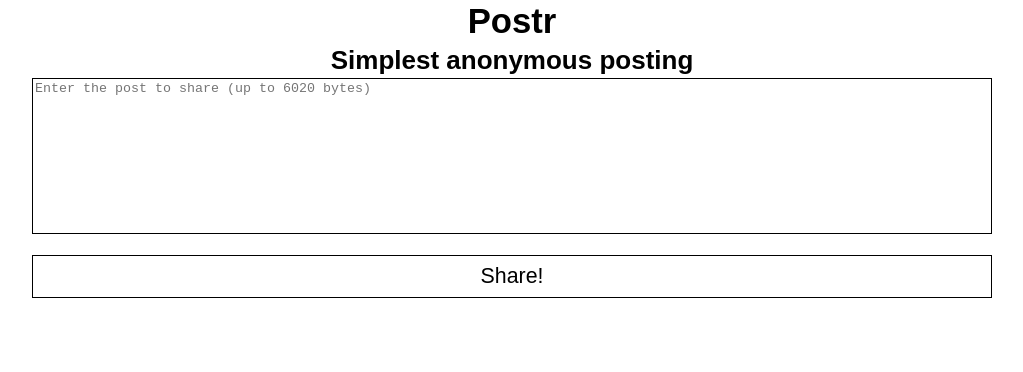
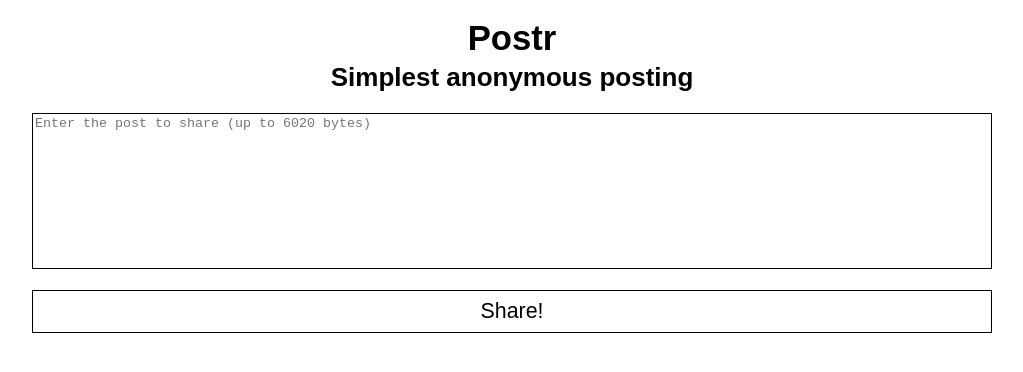
Before and after one commit to markchipman/postr, a plain HTML site: page index.html in a window 1280 px wide. Shown: the whole page, without its empty margins (128-1151 px from the left). Drawn offline with Linux system fonts and the light colour scheme.

Commit message:
Style changes

```diff
--- a/style.css
+++ b/style.css
@@ -1,9 +1,9 @@
 *{box-sizing:border-box;-webkit-appearance:none;-moz-appearance:none;outline:none;position:relative}
 html {width:100%;height:100%;margin:0;padding:0;font:13pt Arial,sans-serif}
-body {padding:0;margin:0 auto;min-width:300px;width:75%;height:100%}
+body {padding:1rem 0 0 0;margin:0 auto;min-width:300px;width:75%;height:100%}
 div {text-align:center}
 h1, h2{display:block;text-align:center;margin:0 auto;-webkit-margin-before:0;-webkit-margin-after:0;-webkit-margin-start:0;-webkit-margin-end:0;padding:2px 0}
-#psto {width:100%;display:block;resize:none;border:1px solid black}
+#psto {margin-top:1rem;width:100%;display:block;resize:none;border:1px solid black}
 #shr {display:block;width:100%;margin:1em auto;border:1px solid black;background: inherit; height: 2em; font: 16pt arial,sans-serif; cursor: pointer}
-#shr:hover {background:cyan;color:white}
+#shr:hover {background:black;color:white}
 #reslink {display:none;margin: 1em auto}
```
